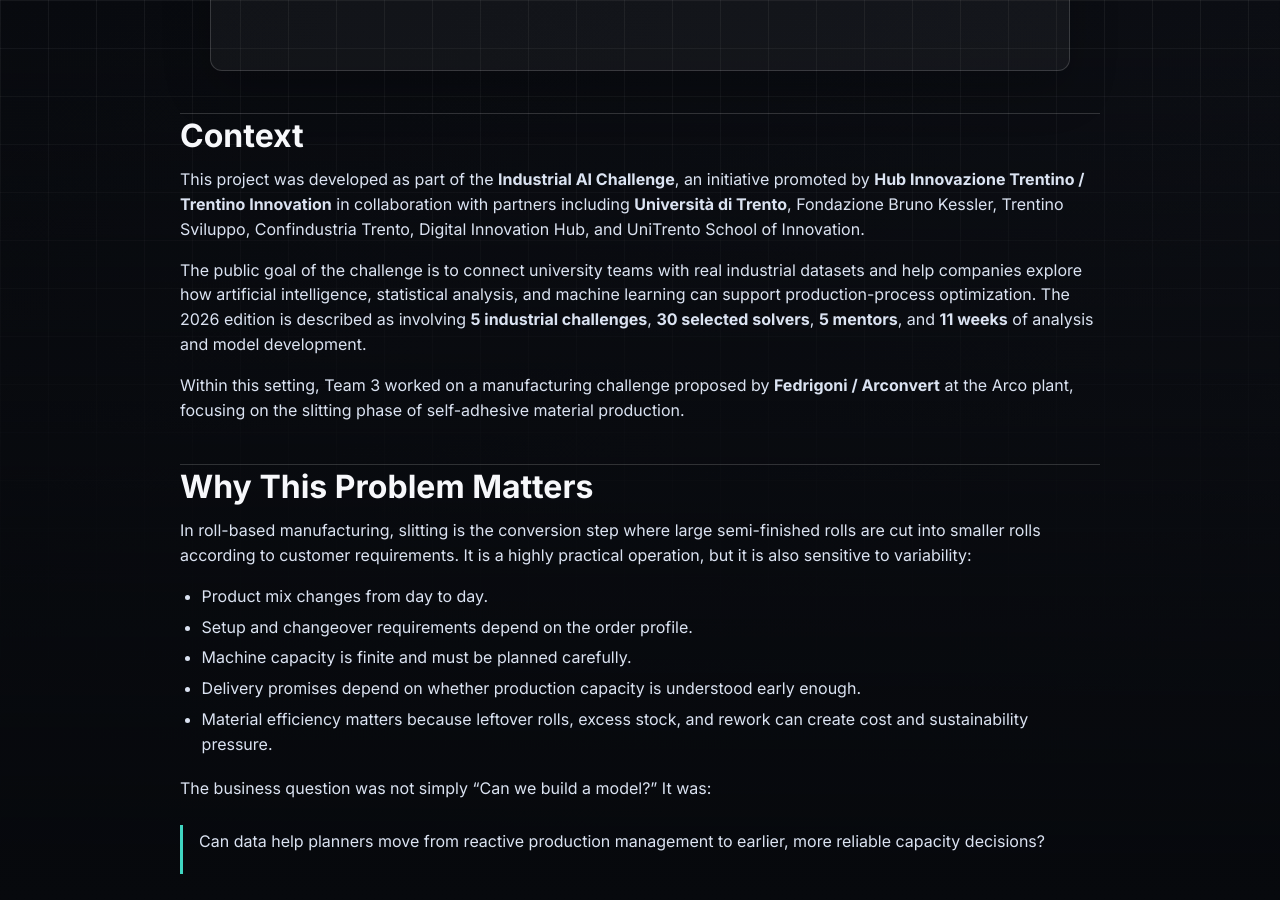
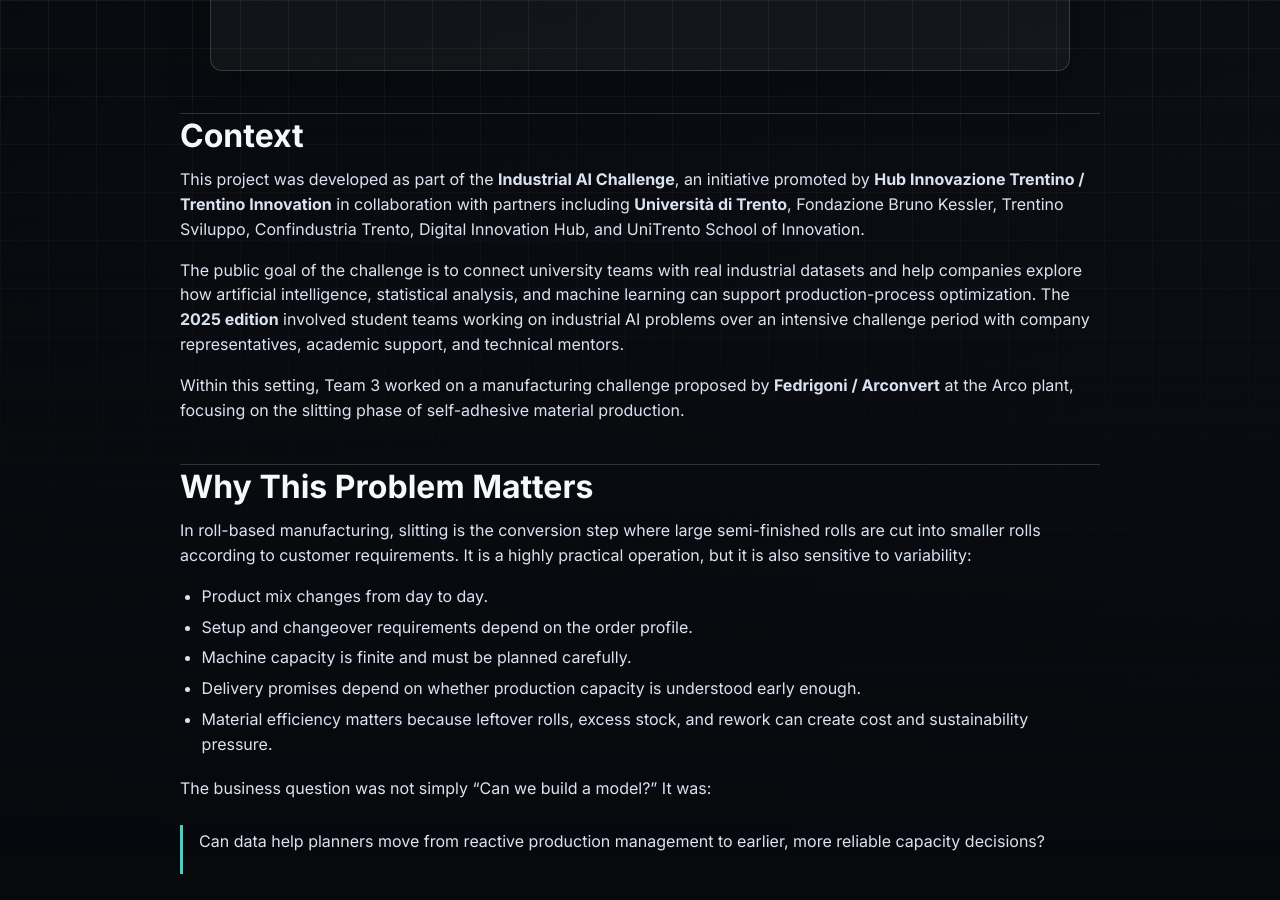
Before and after one commit to lewisndambiri/lewisndambiri.github.io, a Jekyll site: the page built from projects/Industrial-AI-Challenge/index.md, in a window 1280 px wide and 900 px high, scrolled down 712 px. Built offline with Jekyll 4.4.1, drawn with Linux system fonts in a browser that asks for light colours; some of the changed text lies outside the part shown.

Commit message:
Update and rename README.md to index.md

```diff
--- a/projects/Industrial-AI-Challenge/README.md
+++ b/projects/Industrial-AI-Challenge/index.md
@@ -19,7 +19,7 @@
 
 This project was developed as part of the **Industrial AI Challenge**, an initiative promoted by **Hub Innovazione Trentino / Trentino Innovation** in collaboration with partners including **Università di Trento**, Fondazione Bruno Kessler, Trentino Sviluppo, Confindustria Trento, Digital Innovation Hub, and UniTrento School of Innovation.
 
-The public goal of the challenge is to connect university teams with real industrial datasets and help companies explore how artificial intelligence, statistical analysis, and machine learning can support production-process optimization. The 2026 edition is described as involving **5 industrial challenges**, **30 selected solvers**, **5 mentors**, and **11 weeks** of analysis and model development.
+The public goal of the challenge is to connect university teams with real industrial datasets and help companies explore how artificial intelligence, statistical analysis, and machine learning can support production-process optimization. The **2025 edition** involved student teams working on industrial AI problems over an intensive challenge period with company representatives, academic support, and technical mentors.
 
 Within this setting, Team 3 worked on a manufacturing challenge proposed by **Fedrigoni / Arconvert** at the Arco plant, focusing on the slitting phase of self-adhesive material production.
 
```
Also changed, not shown: other parts of projects/Industrial-AI-Challenge/index.md (+1 -1 lines).
